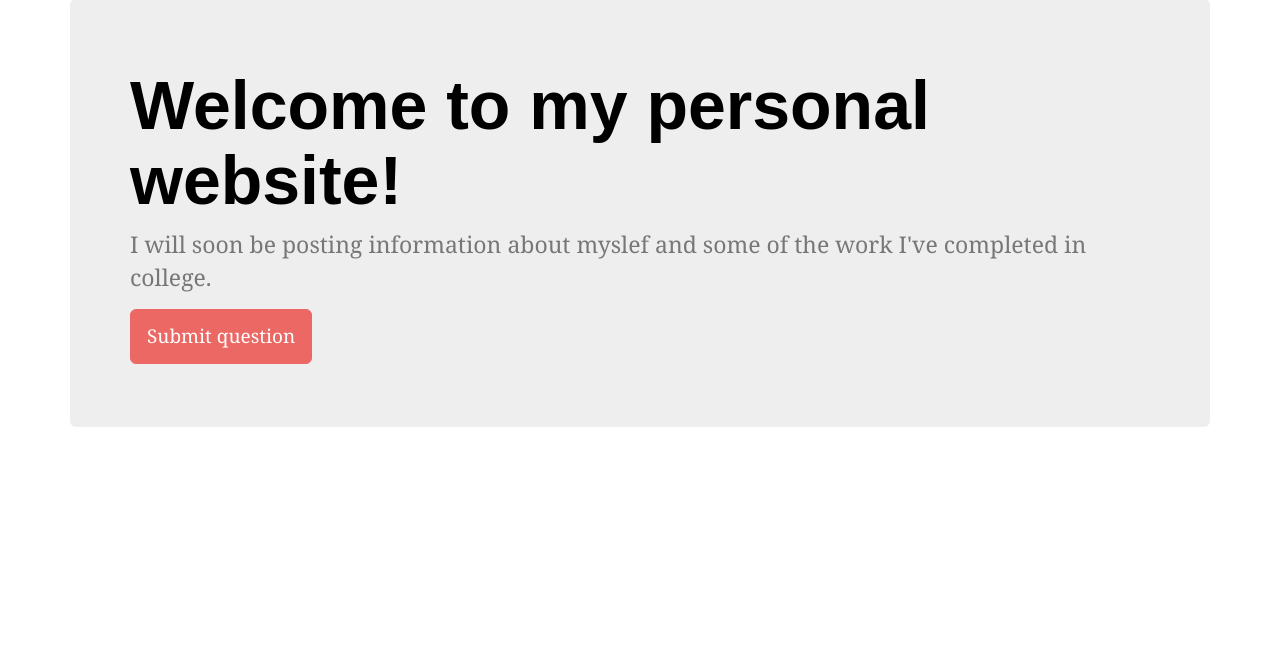
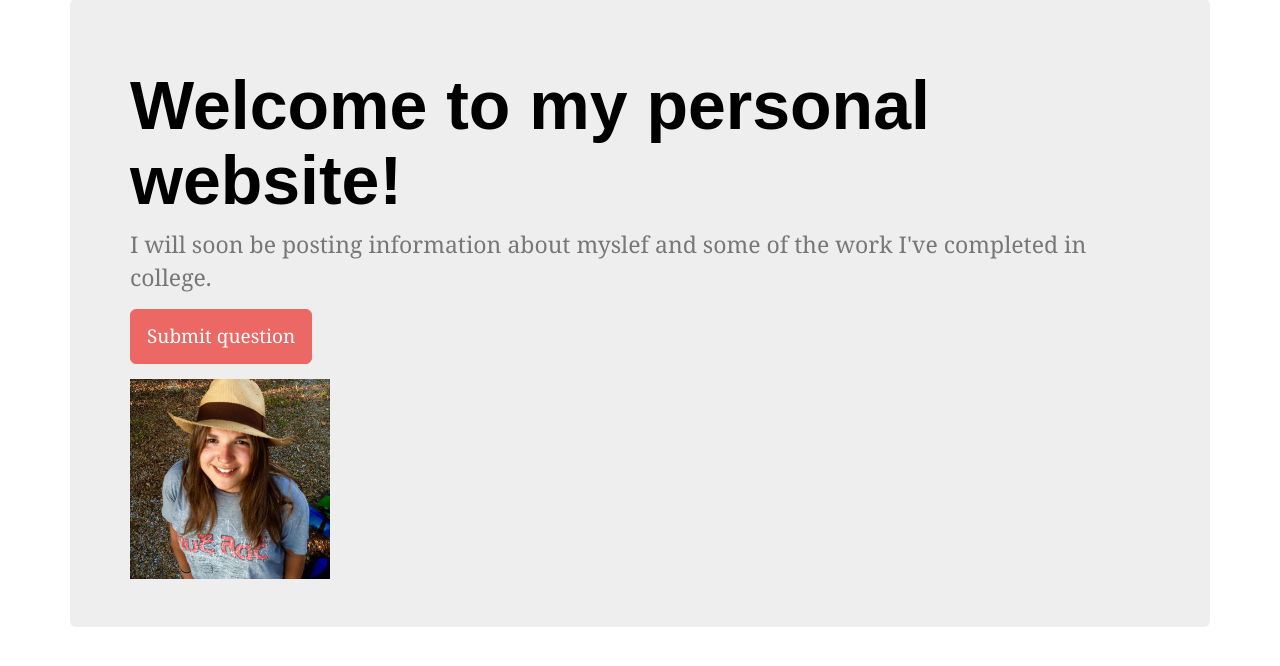
Before and after one commit to apetsiava/per_site, a Django app: page / in a window 1280 px wide. Shown: the part 81-747 px from the top of the page. Run offline with Django 3.2, Linux system fonts and the light colour scheme; some libraries are stand-ins or nearby versions; some web fonts are replaced.

Commit message:
Add pictures

```diff
--- a/templates/home.html
+++ b/templates/home.html
@@ -1,8 +1,10 @@
 {% extends "base.html" %}
 {% block content %}
+{% load staticfiles %}
 <div class="jumbotron">
     <h1>Welcome to my personal website!</h1>
     <p>I will soon be posting information about myslef and some of the work I've completed in college.</p>
     <p><a href="{% url 'question_create' %}" class="btn btn-lg btn-primary">Submit question</a></p>
+    <img src="{% static "hey.jpg" %}" width="200px" height="200px" alt="Me"/>
 </div>
 {% endblock %}
```
Also changed, not shown: static/hey.jpg (added).
